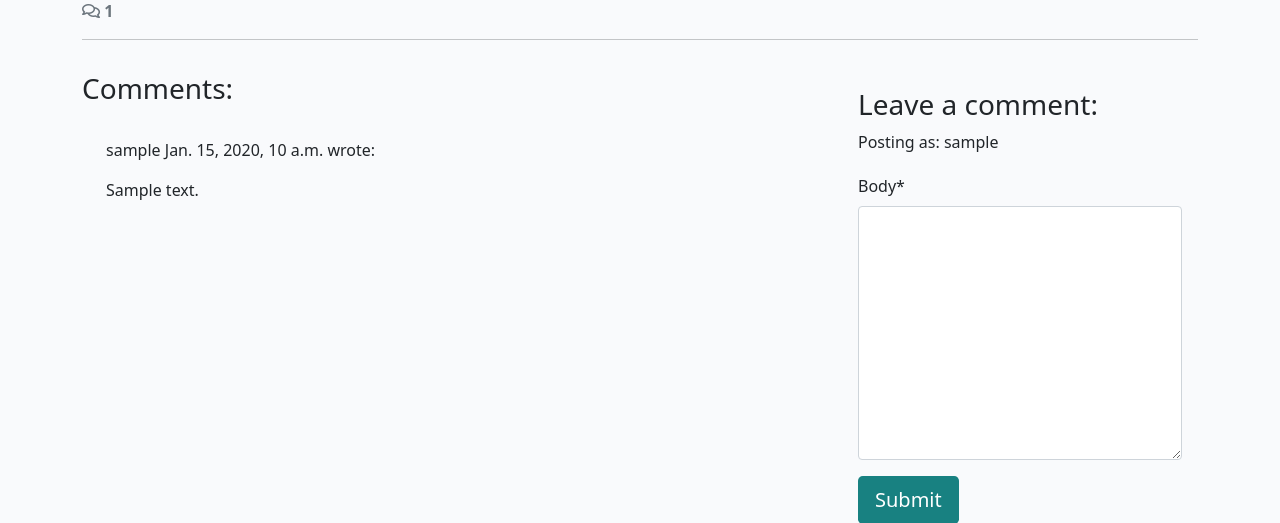
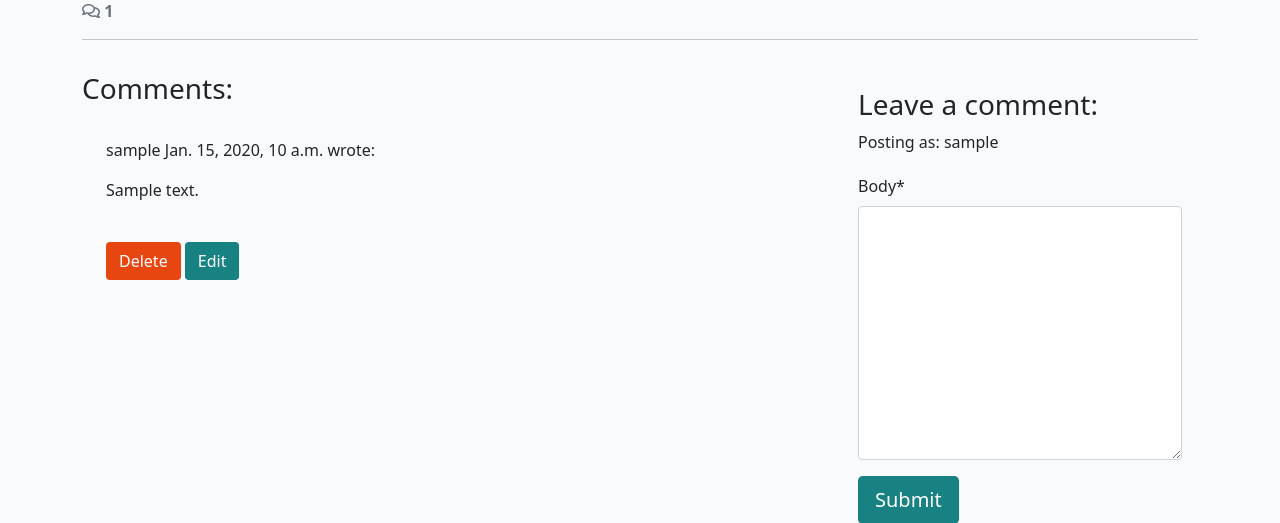
Before and after one commit to Jackevans47/f1-blog, a Django app: a page that uses templates/base.html in a window 1280 px wide. Shown: the part 581-1104 px from the top of the page. Run offline with Django 4.2, Linux system fonts and the light colour scheme; a user stored in the database is signed in; tables that the repository leaves empty hold one stand-in row (values such as "Sample post"); some libraries are stand-ins or nearby versions.

Commit message:
added comment CRUD

```diff
--- a/blog/templates/blog/post_detail.html
+++ b/blog/templates/blog/post_detail.html
@@ -61,6 +61,14 @@
           </div>
           {% if not comment.approved and comment.author == user %}
           <p class="approval">This comment is awaiting approval</p>
+          {% endif %} <br />
+          {% if user.is_authenticated and comment.author == user %}
+          <button class="btn btn-delete" comment_id="{{ comment.id }}">
+            Delete
+          </button>
+          <button class="btn btn-edit" comment_id="{{ comment.id }}">
+            Edit
+          </button>
           {% endif %}
         </div>
         {% endfor %}
@@ -85,5 +93,39 @@
     </div>
   </div>
 </div>
-
-{% endblock content %}
+<!-- Delete confirmation modal -->
+<div
+  class="modal fade"
+  id="deleteModal"
+  tabindex="-1"
+  aria-labelledby="deleteModalLabel"
+  aria-hidden="true"
+>
+  <div class="modal-dialog">
+    <div class="modal-content">
+      <div class="modal-header">
+        <h5 class="modal-title" id="deleteModalLabel">Delete comment?</h5>
+        <button
+          type="button"
+          class="btn-close"
+          data-bs-dismiss="modal"
+          aria-label="Close"
+        ></button>
+      </div>
+      <div class="modal-body">
+        Are you sure you want to delete your comment? This action cannot be
+        undone.
+      </div>
+      <div class="modal-footer">
+        <button type="button" class="btn btn-secondary" data-bs-dismiss="modal">
+          Close
+        </button>
+        <a id="deleteConfirm" href="#" class="btn btn-danger">Delete</a>
+      </div>
+    </div>
+  </div>
+</div>
+{% endblock content %}<br />
+{% block extras %}
+<script src="{% static 'js/comments.js' %}"></script>
+{% endblock %}
--- a/blog/urls.py
+++ b/blog/urls.py
@@ -5,4 +5,14 @@ from django.urls import path
 urlpatterns = [
     path("", views.PostList.as_view(), name="home"),
     path("<slug:slug>/", views.post_detail, name="post_detail"),
+    path(
+        "<slug:slug>/edit_comment/<int:comment_id>",
+        views.comment_edit,
+        name="comment_edit",
+    ),
+    path(
+        "<slug:slug>/delete_comment/<int:comment_id>",
+        views.comment_delete,
+        name="comment_delete",
+    ),
 ]
--- a/blog/views.py
+++ b/blog/views.py
@@ -1,7 +1,8 @@
-from django.shortcuts import render, get_object_or_404
+from django.shortcuts import render, get_object_or_404, reverse
 from django.views import generic
 from django.contrib import messages
-from .models import Post
+from django.http import HttpResponseRedirect
+from .models import Post, Comment
 from .forms import CommentForm
 
 
@@ -47,3 +48,47 @@ def post_detail(request, slug):
             "comment_form": comment_form,
         },
     )
+
+
+def comment_edit(request, slug, comment_id):
+    """
+    view to edit comments
+    """
+    if request.method == "POST":
+
+        queryset = Post.objects.filter(status=1)
+        post = get_object_or_404(queryset, slug=slug)
+        comment = get_object_or_404(Comment, pk=comment_id)
+        comment_form = CommentForm(data=request.POST, instance=comment)
+
+        if comment_form.is_valid() and comment.author == request.user:
+            comment = comment_form.save(commit=False)
+            comment.post = post
+            comment.approved = False
+            comment.save()
+            messages.add_message(request, messages.SUCCESS, "Comment Updated!")
+        else:
+            messages.add_message(
+                request, messages.ERROR, "Error updating comment!"
+            )
+
+    return HttpResponseRedirect(reverse("post_detail", args=[slug]))
+
+
+def comment_delete(request, slug, comment_id):
+    """
+    view to delete comment
+    """
+    queryset = Post.objects.filter(status=1)
+    post = get_object_or_404(queryset, slug=slug)
+    comment = get_object_or_404(Comment, pk=comment_id)
+
+    if comment.author == request.user:
+        comment.delete()
+        messages.add_message(request, messages.SUCCESS, "Comment deleted!")
+    else:
+        messages.add_message(
+            request, messages.ERROR, "You can only delete your own comments!"
+        )
+
+    return HttpResponseRedirect(reverse("post_detail", args=[slug]))
--- /dev/null
+++ b/static/js/comments.js
@@ -0,0 +1,35 @@
+const editButtons = document.getElementsByClassName("btn-edit");
+const commentText = document.getElementById("id_body");
+const commentForm = document.getElementById("commentForm");
+const submitButton = document.getElementById("submitButton");
+
+const deleteModal = new bootstrap.Modal(document.getElementById("deleteModal"));
+const deleteButtons = document.getElementsByClassName("btn-delete");
+const deleteConfirm = document.getElementById("deleteConfirm");
+
+/*
+Initializes edit functionality for the provided edit buttons.
+ */
+for (let button of editButtons) {
+  button.addEventListener("click", (e) => {
+    let commentId = e.target.getAttribute("comment_id");
+    let commentContent = document.getElementById(
+      `comment${commentId}`
+    ).innerText;
+    commentText.value = commentContent;
+    submitButton.innerText = "Update";
+    commentForm.setAttribute("action", `edit_comment/${commentId}`);
+  });
+}
+
+/**
+* Initializes delete and delete conformation functionality
+
+*/
+for (let button of deleteButtons) {
+  button.addEventListener("click", (e) => {
+    let commentId = e.target.getAttribute("comment_id");
+    deleteConfirm.href = `delete_comment/${commentId}`;
+    deleteModal.show();
+  });
+}
--- a/static/js/script.js
+++ /dev/null
@@ -1 +0,0 @@
-console.log("Hello, world!");
--- a/templates/base.html
+++ b/templates/base.html
@@ -162,6 +162,6 @@
       integrity="sha384-gtEjrD/SeCtmISkJkNUaaKMoLD0//ElJ19smozuHV6z3Iehds+3Ulb9Bn9Plx0x4"
       crossorigin="anonymous"
     ></script>
-    <script src="{% static 'js/script.js' %}"></script>
+    {% block extras %} {% endblock %}
   </body>
 </html>
```
